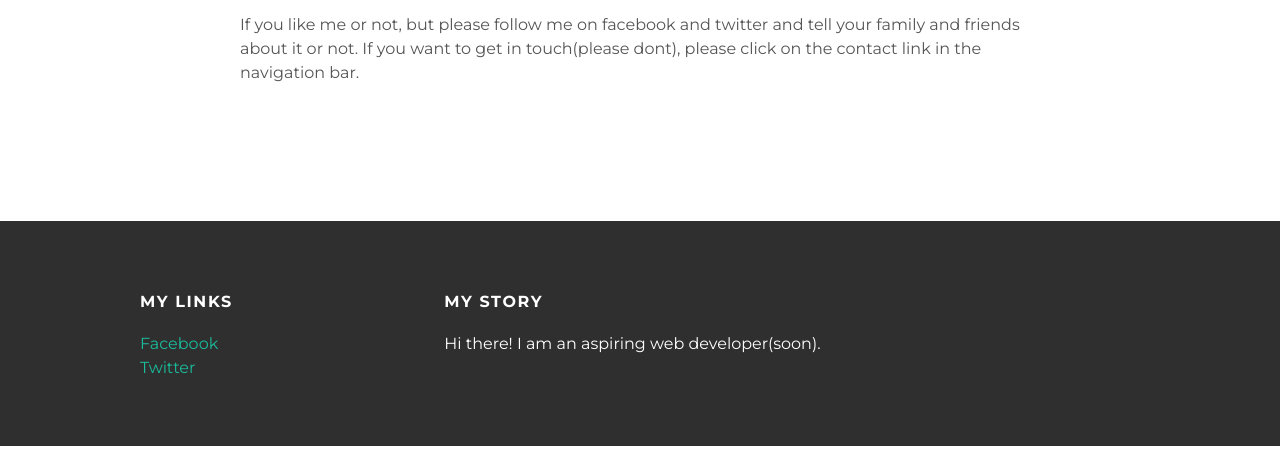
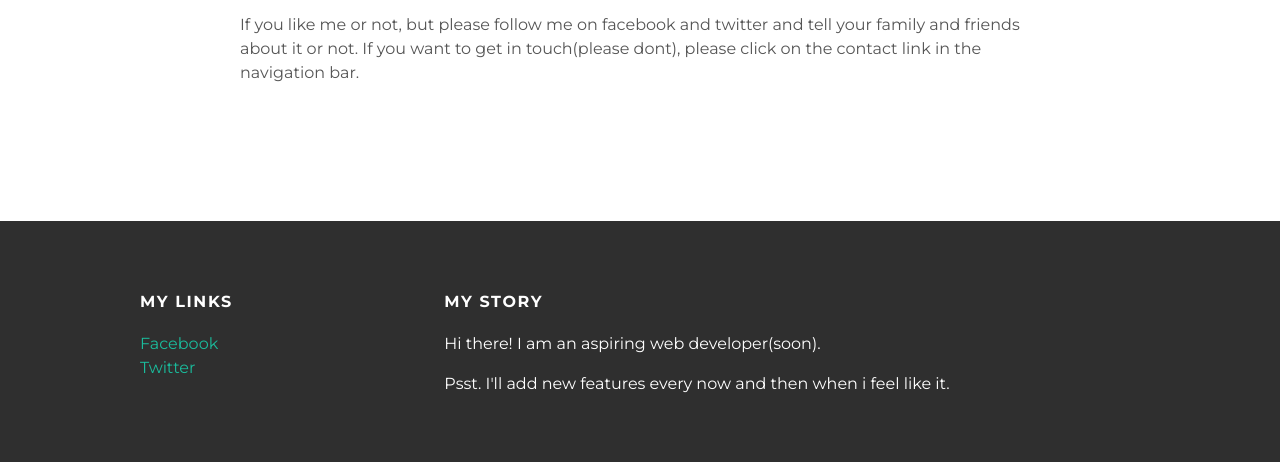
Before and after one commit to wesethan/wesethan.github.io, a plain HTML site: page about.html in a window 1280 px wide. Shown: the part 465-927 px from the top of the page. Drawn offline with Linux system fonts and the light colour scheme.

Commit message:
Update about.html

```diff
--- a/about.html
+++ b/about.html
@@ -43,6 +43,7 @@
                 <div class="column">
                     <h4>My story</h4>
                     <p>Hi there! I am an aspiring web developer(soon).</p>
+                    <p>Psst. I'll add new features every now and then when i feel like it.</p>
                 </div>
             </div>
         </div>
```
